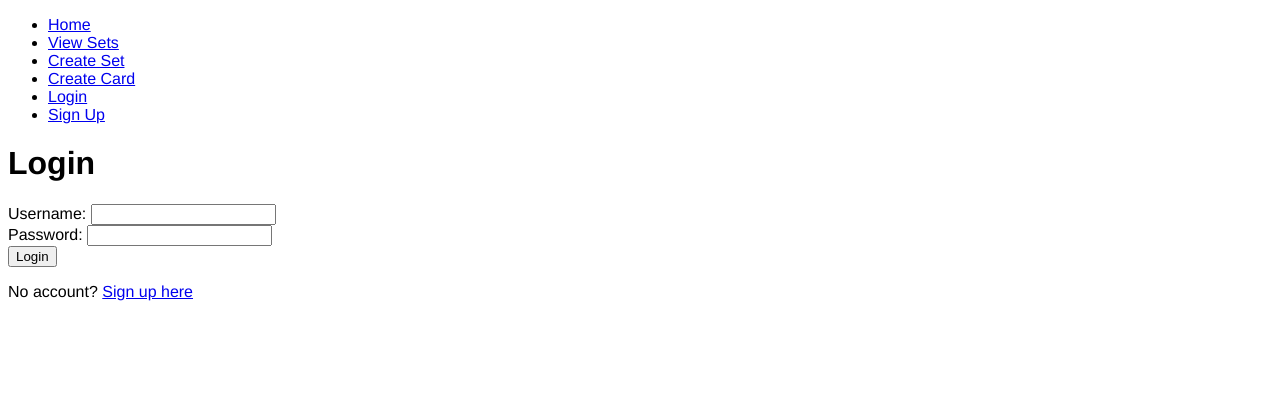
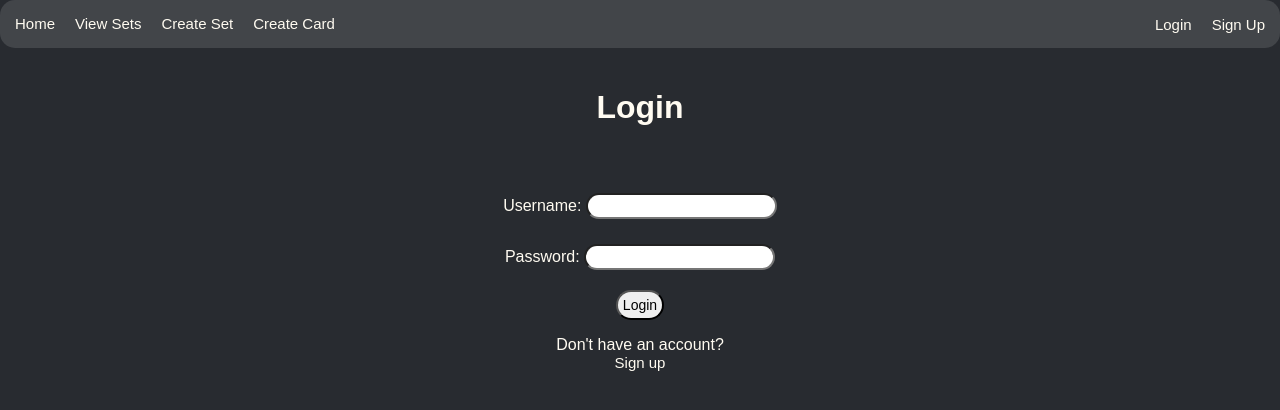
Before and after one commit to Xestycheeze/FlashcardFlask, a Flask app: page /login in a window 1280 px wide. Shown: the top 410 px of the page. Run offline with Flask 3, Linux system fonts and the light colour scheme.

Commit message:
added some css and changed some html code

```diff
--- a/static/css/style.css
+++ b/static/css/style.css
@@ -3,3 +3,120 @@ html {
     padding: 0px;
     font-family: Helvetica, Arial;
 }
+/* base */
+body {
+    background-color: #282b30;
+    color: #FFFBF1;
+    font-family: 'Barlow', sans-serif;
+    margin: 0;
+    padding: 0;
+}
+.navigation-box {
+    background-color: #424549;
+    border-radius: 15px;
+    padding: 15px;
+}
+
+.nav-links {
+    list-style: none;
+    margin: 0;
+    padding: 0;
+    display: flex;
+    align-items: center;
+}
+
+.nav-links > li:not(.auth-container) {
+    margin-right: 20px;
+}
+
+.nav-links a {
+    color: #FFFBF1;
+    text-decoration: none;
+    font-size: 15px;
+}
+
+.nav-links a.page {
+    text-decoration: underline;
+}
+
+.auth-container {
+    margin-left: auto;
+    display: flex;
+    gap: 20px;
+}
+
+.flash-messages {
+    color: #FFFBF1;
+    list-style: none;
+    padding: 0;
+    margin: 20px;
+}
+/* signup, login, etc */
+.submit {
+    border-radius:		30px;
+    font-size: 			14px;
+    padding: 			3px;
+}
+.middle {
+    text-align:			center;
+}
+h1.middle {
+    padding: 20px;
+}
+.middle input {
+    border-radius:		30px;
+    font-size: 			14px;
+    padding: 			3px;
+    margin-top:         25px;
+}
+.middle button {
+    margin-top: 20px;
+    padding: 5px;
+}
+
+.small {
+    color: #FFFBF1;
+    text-decoration: none;
+    font-size:			15px;
+    padding: 10px;
+}
+/* set table, display data */
+.set table {
+    background-color: #424549;
+    border-collapse: collapse;
+    margin: 10px;
+    width: 50%;
+    border-radius: 8px;
+    overflow: hidden;
+}
+
+.set th, .set td {
+    padding: 12px;
+    text-align: center;
+    border: 1px solid #282b30;
+}
+
+.set th {
+    background-color: #36393e;
+    font-weight: bold;
+}
+/* cards */
+.card table{
+    background-color: #424549;
+    border-collapse: collapse;
+    margin: 30px;
+    width: 20%;
+    border-radius: 8px;
+    font-size: 20px;
+    overflow: hidden;
+}
+.card th, .card td {
+    padding: 50px;
+    text-align: center;
+    border: 1px solid #282b30;
+}
+
+.card th {
+    background-color: #36393e;
+    font-weight: bold;
+}
--- a/templates/base.html
+++ b/templates/base.html
@@ -10,26 +10,27 @@
     </head>
     <body>
       <nav class="navigation-box">
-            <ul>
+        <ul class="nav-links">
             <li><a href="{{ url_for('home') }}">Home</a></li>
             <li><a href="{{ url_for('show_sets') }}">View Sets</a></li>
             <li><a href="{{ url_for('create_sets') }}">Create Set</a></li>
             <li><a href="{{ url_for('create_cards') }}">Create Card</a></li>
 
+            <li class="auth-container">
                 {% if session.get('user_id') %}
-
-                    <li><a href="{{ url_for('logout') }}">Logout</a></li>
+                    <a href="{{ url_for('logout') }}">Logout</a>
                 {% else %}
-                    <li><a href="{{ url_for('login') }}">Login</a></li>
-                    <li><a href="{{ url_for('signup') }}">Sign Up</a></li>
+                    <a href="{{ url_for('login') }}">Login</a>
+                    <a href="{{ url_for('signup') }}">Sign Up</a>
                 {% endif %}
+            </li>
         </ul>
     </nav>
 
       <!-- show flash messages -->
       {% with messages = get_flashed_messages() %}
         {% if messages %}
-            <ul>
+          <ul class="flash-messages">
             {% for message in messages %}
               <li>{{ message }}</li>
             {% endfor %}
--- a/templates/create_sets.html
+++ b/templates/create_sets.html
@@ -3,11 +3,11 @@
 {% block title %}Create Sets{% endblock %}
 
 {% block content %}
-<h1>Create Sets</h1>
-<form action="/create_set" method="POST">
+<h1 class="middle">Create Sets</h1>
+<form action="/create_set" method="POST" class="middle">
     <label for="name">Name:</label>
     <input type="text" id="name" name="name" required>
-
+    <br />
     <button type="submit">Create Flashcard</button>
 </form>
 {% endblock %}
--- a/templates/login.html
+++ b/templates/login.html
@@ -3,15 +3,15 @@
 {% block title %}Login{% endblock %}
 
 {% block content %}
-<h1>Login</h1>
-<form method="POST">
+<h1 class="middle">Login</h1>
+<form class="middle" method="POST">
     <label>Username:</label>
     <input type="text" name="username" required><br>
 
     <label>Password:</label>
     <input type="password" name="password" required><br>
 
-    <button type="submit">Login</button>
+    <button class="submit" type="submit">Login</button>
 </form>
-<p>No account? <a href="{{ url_for('signup') }}">Sign up here</a></p>
+<p class="middle">Don't have an account?<br /> <a class="small" href="{{ url_for('signup') }}">Sign up</a></p>
 {% endblock %}
```
Also changed, not shown: templates/create_cards.html (+5 -7 lines), templates/set_cards.html (+7 -5 lines), templates/sets.html (+7 -4 lines), templates/signup.html (+4 -4 lines). Lines whose indentation alone changed are shown as unchanged.
